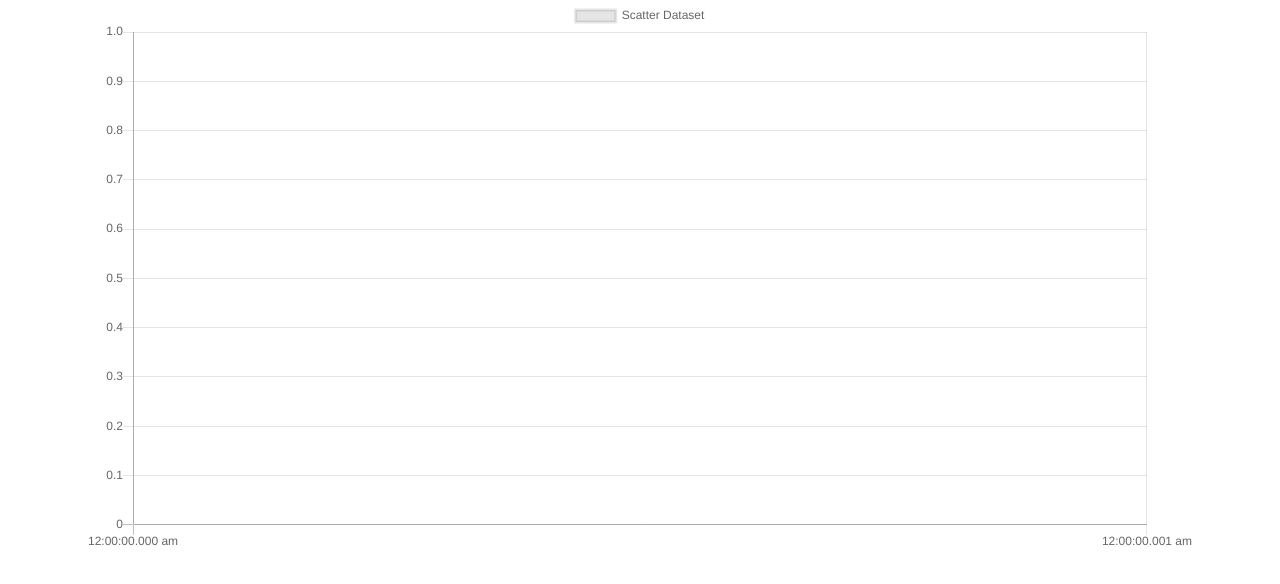
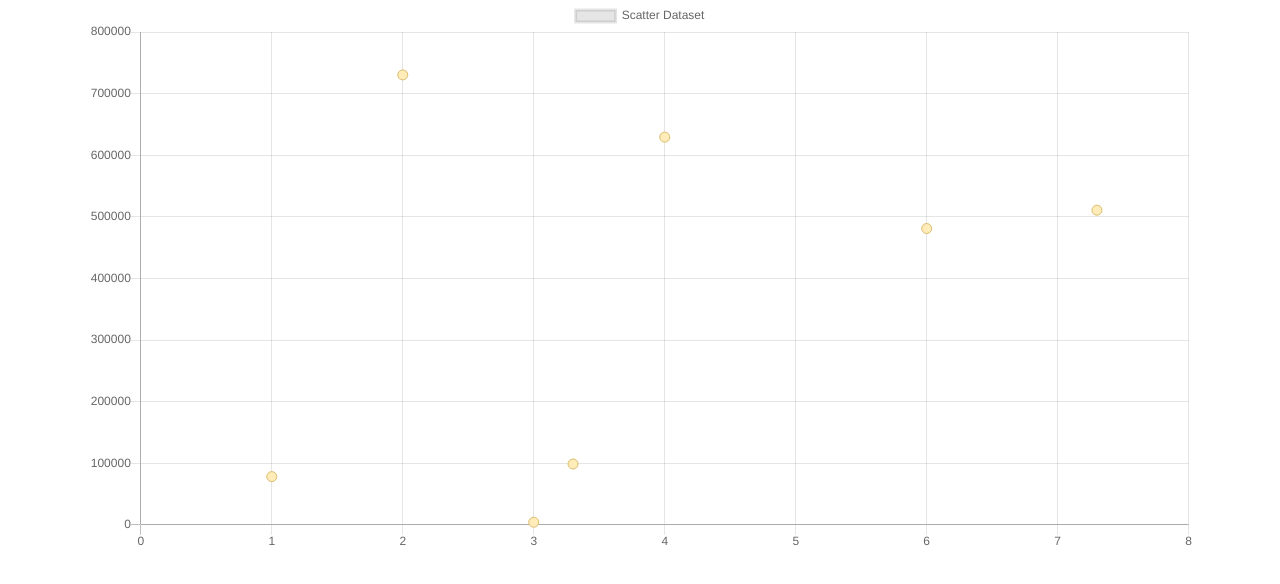
Before and after one commit to bergman-alex/Presidential-Twitter-Visualizer, a plain HTML site: page index.html in a window 1280 px wide. Drawn offline with nearby package versions, Linux system fonts and the light colour scheme.

Commit message:
lyckats skapa en scatter plot

```diff
--- a/index.html
+++ b/index.html
@@ -15,6 +15,6 @@
   <div class="container">
     <canvas id="chart"></canvas>
   </div>
-  <script type="module" src="script.js"></script>
+  <script src="script.js"></script>
 </body>
 </html>
--- a/script.js
+++ b/script.js
@@ -1,14 +1,11 @@
 createChart();
 
-const xlabels = [];
-const ylabels = [];
+const labels = [];
 
 async function getData()
 {
   const response = await fetch('testtweets.csv');
   const data = await response.text();
-  //console.log(data);
-
   const rows = data.split('\n').slice(1);
 
   rows.forEach(element =>
@@ -17,39 +14,42 @@ async function getData()
     const date = row[0];
     const likes = row[3];
 
-    xlabels.push(date);
-    ylabels.push(likes);
+    const point = new Point(row[0], row[3]);
 
-    //var dataArray = date.map((x, i) => ({x, y: likes[i]}));
+    labels.push(point);
   })
+}
+
+function Point(x, y)
+{
+  this.x = x;
+  this.y = y;
 }
 
 async function createChart()
 {
   await getData();
 
-  var timeFormat = 'YYYY-MM-DD HH:mm'
-  console.log(xlabels);
-
   var chart = document.getElementById('chart').getContext('2d');
   var myChart = new Chart(chart, {
-    type: 'line',
+    type: 'scatter',
     data: {
       datasets: [{
         label: 'Scatter Dataset',
-        data: [{x: xlabels, y: ylabels}]
+        data: labels,
+        pointBackgroundColor: '#ffecb8',
+        pointBorderColor: '#d9bc6c',
+        pointRadius: 5,
+        pointHoverBackgroundColor: '#b4ffb3',
+        pointHoverBorderColor: '#6ed96c',
+        pointHoverRadius: 10
       }]
     },
     options: {
       responsive: true,
       scales: {
         xAxes: [{
-          type: 'time',
-          time: {
-            displayFormats: {
-              quarter: timeFormat
-            }
-          }
+          type: 'linear'
         }]
       }
     }
--- a/testtweets.csv
+++ b/testtweets.csv
@@ -1,8 +1,8 @@
 Date,Tweet,Retweets,Likes,President
-2021-01-06 19:24,may god bless the united states of america,8346,78254,Barack Obama
-2021-01-06 20:13,"Girl step up to the party",156100,730357,Joe Biden
-2021-01-06 21:17,joe mama OMEGALUL,1253,4235,Barack Obama
-2021-01-07 23:01,waah,76534,98765,Joe Biden
-2021-01-08 00:10,@Obama what the fuck did you just fucking say about me you little bitch?,154877,629326,Donald Trump
-2021-01-08 14:46,kys,108844,480997,Donald Trump
-2021-01-08 15:44,no inauguration for me lmao suck it joe,83532,510761,Donald Trump
+1,may god bless the united states of america,8346,78254,Barack Obama
+2,"Girl step up to the party",156100,730357,Joe Biden
+3,joe mama OMEGALUL,1253,4235,Barack Obama
+3.3,waah,76534,98765,Joe Biden
+4,@Obama what the fuck did you just fucking say about me you little bitch?,154877,629326,Donald Trump
+6,kys,108844,480997,Donald Trump
+7.3,no inauguration for me lmao suck it joe,83532,510761,Donald Trump
```
